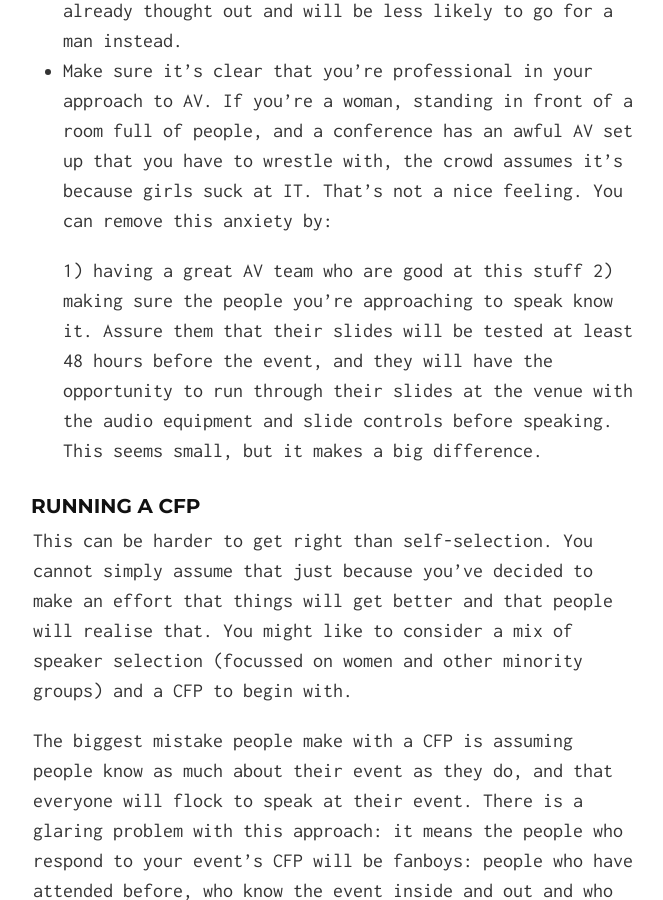
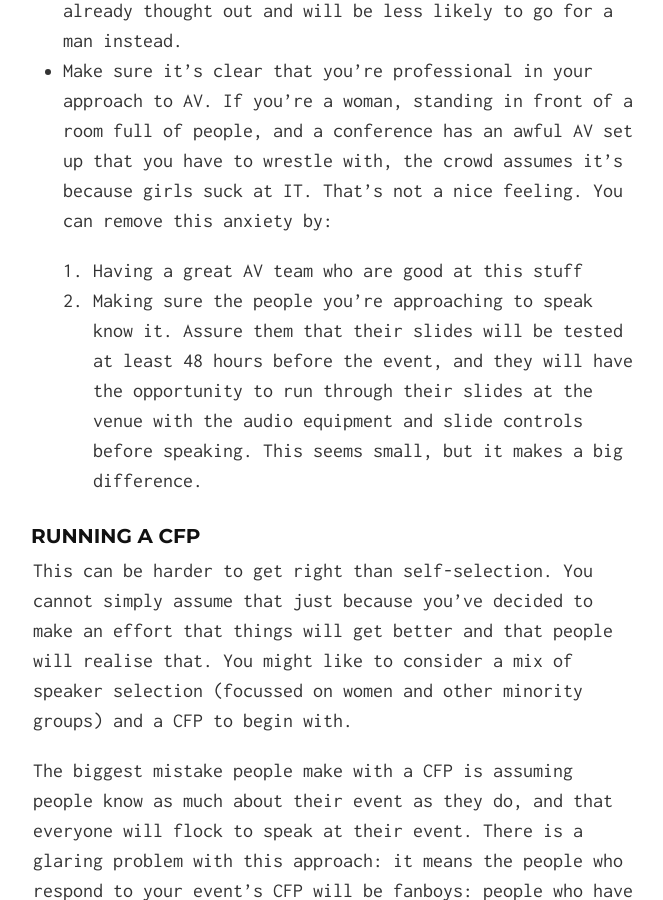
Before and after one commit to hopperfund/events, a Jekyll site: the page built from index.md, in a window 1280 px wide and 900 px high, scrolled down 8334 px. Shown: the whole window, without its empty margins (307-970 px from the left). Built offline with Jekyll 4.4.1, drawn with Linux system fonts in a browser that asks for light colours.

Commit message:
Properly fix list

```diff
--- a/index.md
+++ b/index.md
@@ -144,8 +144,8 @@ In theory, hand-picking speakers should be easy, right? Write down a list of peo
 - Make your list of women longer than your list of men. When some of the women at the top of your list say no, or drop out (they will, it happens, although it's less likely if you have a creche), you'll have a backup plan already thought out and will be less likely to go for a man instead.
 - Make sure it's clear that you're professional in your approach to AV. If you're a woman, standing in front of a room full of people, and a conference has an awful AV set up that you have to wrestle with, the crowd assumes it's because girls suck at IT. That's not a nice feeling. You can remove this anxiety by:
 
-	1) having a great AV team who are good at this stuff
-	2) making sure the people you're approaching to speak know it. Assure them that their slides will be tested at least 48 hours before the event, and they will have the opportunity to run through their slides at the venue with the audio equipment and slide controls before speaking. This seems small, but it makes a big difference.
+	1. Having a great AV team who are good at this stuff
+	2. Making sure the people you're approaching to speak know it. Assure them that their slides will be tested at least 48 hours before the event, and they will have the opportunity to run through their slides at the venue with the audio equipment and slide controls before speaking. This seems small, but it makes a big difference.
 
 ####Running a CFP
 
```
